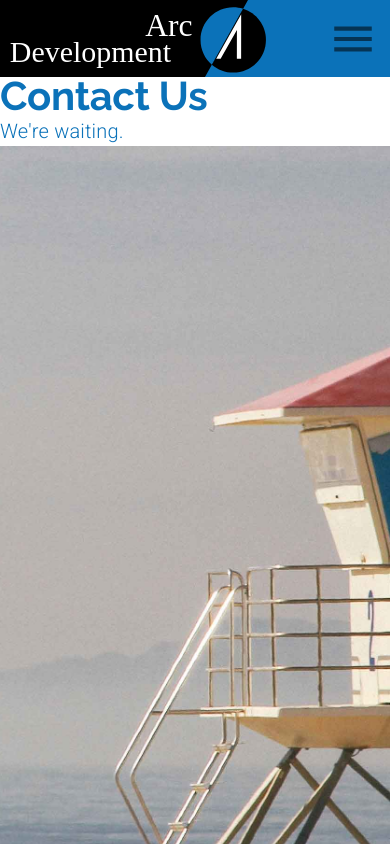
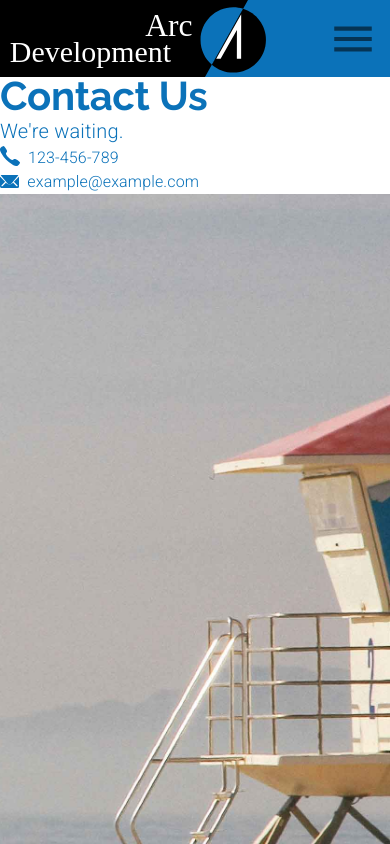
Before and after one commit to daw-maj-pl/arcdevelopment, a React (Create React App) app: page /contact in a window 390 px wide. Shown: the top 844 px of the page. Built offline with nearby package versions, Linux system fonts and the light colour scheme.

Commit message:
Add phone and email icons

```diff
--- a/src/components/Contact.js
+++ b/src/components/Contact.js
@@ -6,6 +6,8 @@
 import TextField from '@material-ui/core/TextField';
 
 import background from '../assets/background.jpg';
+import phoneIcon from '../assets/phone.svg';
+import emailIcon from '../assets/email.svg';
 
 const useStyles = makeStyles(theme => ({
   background: {
@@ -23,7 +25,7 @@
 
   return (
     <Grid container direction="row">
-      <Grid item container direction="column" lg={3}>
+      <Grid item container direction="column" justifyContent="center" lg={3}>
         <Grid item>
           <Typography variant="h2" style={{ lineHeight: 1 }}>
             Contact Us
@@ -35,6 +37,36 @@
             We're waiting.
           </Typography>
         </Grid>
+        <Grid item container>
+          <Grid item>
+            <img src={phoneIcon} alt="phone" style={{ marginRight: '0.5em' }} />
+          </Grid>
+          <Grid item>
+            <Typography
+              variant="body1"
+              style={{ color: theme.palette.common.blue, fontSize: '1rem' }}
+            >
+              123-456-789
+            </Typography>
+          </Grid>
+        </Grid>
+        <Grid item container>
+          <Grid item>
+            <img
+              src={emailIcon}
+              alt="envelope"
+              style={{ marginRight: '0.5em', verticalAlign: 'bottom' }}
+            />
+          </Grid>
+          <Grid item>
+            <Typography
+              variant="body1"
+              style={{ color: theme.palette.common.blue, fontSize: '1rem' }}
+            >
+              example@example.com
+            </Typography>
+          </Grid>
+        </Grid>
       </Grid>
       <Grid item container className={classes.background} lg={9}></Grid>
     </Grid>
```
